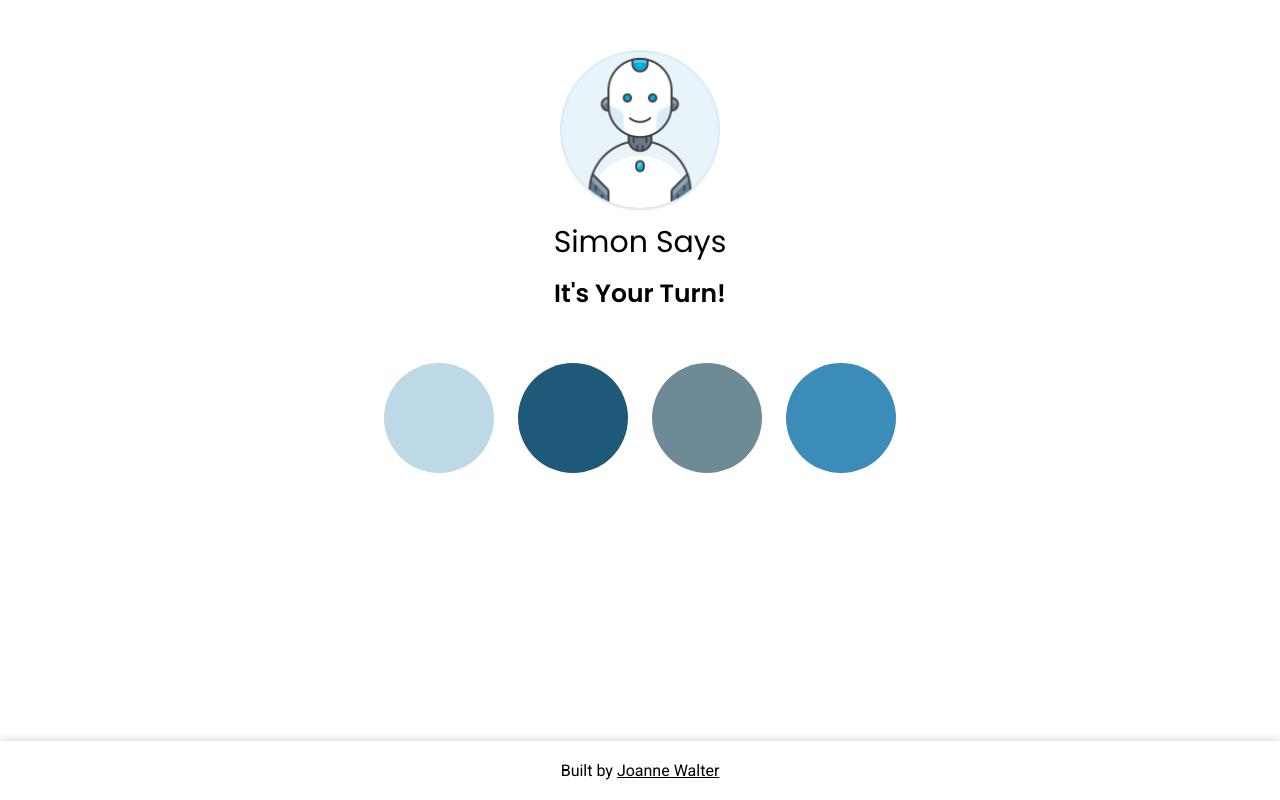
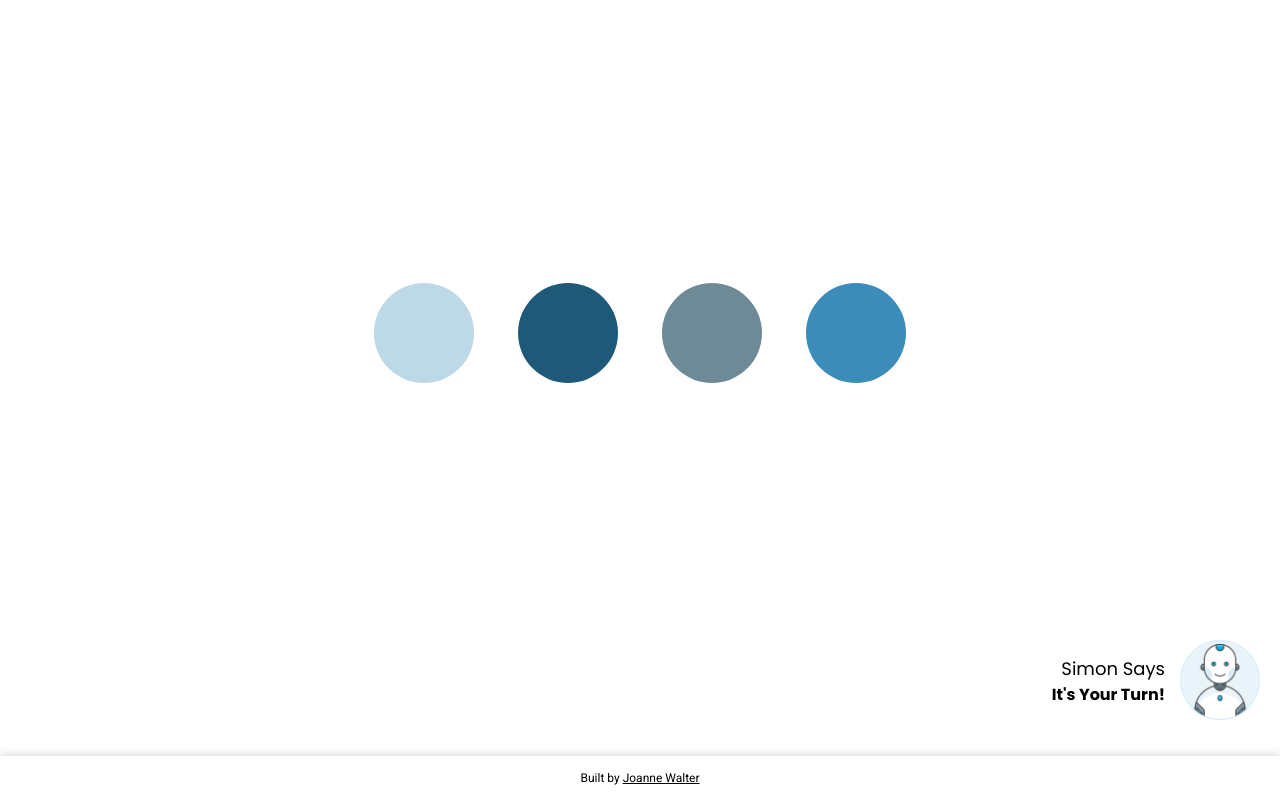
Before and after one commit to JustJo/JustJo.github.io, an Eleventy site: page prototypes/simon-says/index.html in a window 1280 px wide. Both pictures are taken after a click on the element "Start Game". Built offline with nearby package versions, Linux system fonts and the light colour scheme; Eleventy itself is replaced by a stand-in of ours; files that its build step writes are made by us from their sources; no server answers.

Commit message:
Simon Says

```diff
--- a/docs/prototypes/simon-says/styles.css
+++ b/docs/prototypes/simon-says/styles.css
@@ -36,26 +36,31 @@ body {
 	margin: 0 auto;
 	padding-top: 20px;
 	padding-bottom: 80px;
+	display: flex;
+	align-items: center;
+	height: 90%;
+}
+.flex {
+	width: 100%;
 }
 
 
 /*Typography*/
-h1 {
+.container h1 {
 	font-family: 'Poppins', sans-serif;
 	font-size: 30px;
 	text-align: center;
 	padding-top: 10px;
 	padding-bottom: 10px;
 }
-h2 {
+.container h2 {
 	font-family: 'Poppins', sans-serif;
 	font-size: 25px;
 	text-align: center;
 	font-weight: 600;
 	padding-bottom: 20px;
 }
-
-h3 {
+.container h3 {
 	font-weight: 600;
 	text-align: center;
 	padding-bottom: 20px;
@@ -72,7 +77,7 @@ p.byline {
 
 
 /*Starting State*/
-.next-level, .play-again, .simon-sad, audio, .game-board, .game-over, .game-over-result, .your-turn, .simons-turn, .success {
+.simon-active, .next-level, .play-again, .simon-sad, audio, .game-board, .game-over, .game-over-result, .your-turn, .simons-turn, .success {
 	display: none;
 }
 
@@ -112,7 +117,7 @@ p.byline {
 /*Game Board*/
 .game-board {
 	overflow: hidden;
-	padding: 20px;
+	padding: 20px 0;
 }
 .buttons {
 	display: block;
@@ -122,14 +127,16 @@ p.byline {
 
 /*Game Board Buttons*/
 button {
-	width: 110px;
-	height: 110px;
+	width: 100px;
+	height: 100px;
 	border: none;
 	border-radius: 200px;
-	margin: 10px;
+	margin: 20px;
 	padding: 0;
 	cursor: pointer;
+	-webkit-tap-highlight-color: transparent;
 }
+
 
 @media only screen and (max-width: 651px) {
 	.container {
@@ -138,16 +145,28 @@ button {
 	}
 }
 
-@media only screen and (max-width: 384px) {
+@media only screen and (max-width: 383px) {
 	button {
-		width: 80px;
-		height: 80px;
+		width: 110px;
+		height: 110px;
+	}
+}
+@media only screen and (max-width: 363px) {
+	button {
+		width: 100px;
+		height: 100px;
+	}
+}
+@media only screen and (max-width: 343px) {
+	button {
+		width: 90px;
+		height: 90px;
 	}
 }
 @media only screen and (max-width: 324px) {
 	button {
-		width: 75px;
-		height: 75px;
+		width: 80px;
+		height: 80px;
 	}
 }
 
@@ -181,6 +200,33 @@ button {
   animation: flash .2s linear 1;
 }
 
+/*Simon Active*/
+.simon-active {
+	position: fixed;
+	bottom: 80px;
+	right: 20px;
+}
+.simon-active img {
+	height: 80px;
+	width: 80px;
+	float: right;
+}
+.simon-active-copy {
+	float: left;
+	padding-right: 15px;
+}
+.simon-active h2 {
+	font-family: 'Poppins', sans-serif;
+	font-size: 18px;
+	text-align: right;
+	padding-top: 15px;
+}
+.simon-active h3 {
+	font-family: 'Poppins', sans-serif;
+	font-size: 16px;
+	font-weight: 700;
+	text-align: right;
+}
 
 /*Footer*/
 .footer {
@@ -190,8 +236,9 @@ button {
 	left: 0;
 	width: 100%;
 	box-shadow: 0px 0 10px rgba(0, 0, 0, 0.2);
-	padding: 20px 0;
+	padding: 15px 0;
 	background: #fff;
+	font-size: 12px;
 }
 .footer a {
 	color: #000;
--- a/prototypes/simon-says/index.html
+++ b/prototypes/simon-says/index.html
@@ -32,10 +32,10 @@
     $(document).ready(function() {
 
       var level = 1;
-      var $audio = $('audio');
-      var audio = $audio[0];
       var userTurn = 0;
       var completedLevel = 0;
+      var clickBuffer;
+      var play;
 
 
       function randomizer(){
@@ -57,8 +57,8 @@
           //disable buttons
           $("button").attr("disabled", true);
           setTimeout(function(){
+            play(clickBuffer);
             $(".buttons").find("button[value="+ simon +"]").addClass("simon-flash");
-             audio.play();
           }, 500);
           setTimeout(function(){
             $(".buttons").find("button[value="+ simon +"]").removeClass("simon-flash");
@@ -76,10 +76,13 @@
 
       //Start game
       $(".start-game").click(function() {
+        play(clickBuffer);
         createarray();
         $(this).fadeOut();
         $(".byline").fadeOut();
+        $(".header").fadeOut();
         setTimeout(function(){
+          $(".simon-active").fadeIn();
           $(".simon-says").show();
           $(".simons-turn").fadeIn();
           $(".game-board").fadeIn();
@@ -91,12 +94,12 @@
       });
 
       //Your Turn Clicks
-      $("button").click(function() {
+      $(".buttons button").click(function() {
         if (userTurn < level){
           correctAnswer = simonSays[userTurn];
           var userChoice = $(this).attr("value");
           $this = $(this);
-          audio.play();
+          play(clickBuffer);
           $this.addClass("user-flash");
           setTimeout(function(){
             $this.removeClass("user-flash");
@@ -110,10 +113,13 @@
             $(".your-turn").fadeOut();
             $(".game-board").fadeOut();
             $("img.simon-happy").fadeOut();
+            $(".simon-active").fadeOut();
             setTimeout(function(){
+              $(".header").fadeIn();
               $(".game-over").fadeIn(100);
               $("img.simon-sad").fadeIn(100);
               $(".game-over-result").fadeIn(100);
+              $(".play-again").fadeIn(100);
             }, 500);
           } else if (userTurn == (level-1)) { //All Clicks Correct
             $(".current-level").html(level);
@@ -122,7 +128,9 @@
             $("button").attr("disabled", true);
             $(".buttons").fadeOut();
             $(".your-turn").fadeOut();
+            $(".simon-active").fadeOut();
             setTimeout(function(){
+              $(".header").fadeIn();
               $(".success").fadeIn();
               $(".next-level").fadeIn();
             }, 500);
@@ -133,10 +141,13 @@
 
       //Next Level
       $(".next-level").click(function() {
+        play(clickBuffer);
         userTurn = 0;
         $(".next-level").fadeOut();
         $(".success").fadeOut();
+        $(".header").fadeOut();
         setTimeout(function(){
+          $(".simon-active").fadeIn();
           $(".simons-turn").fadeIn();
           $(".buttons").fadeIn();
           createarray();
@@ -147,8 +158,43 @@
 
       //Play Again
       $(".play-again").click(function() {
+        play(clickBuffer);
         location.reload();
       });
+
+
+      //Audio
+      (function (){
+        // Check if the browser supports web audio. Safari wants a prefix.
+        if ('AudioContext' in window || 'webkitAudioContext' in window) {
+
+          play = function (audioBuffer) {
+            console.log("playing audio");
+            var source = context.createBufferSource();
+            source.buffer = audioBuffer;
+            source.connect(context.destination);
+            source.start();
+          };
+
+          var URL = 'sound-1.wav';
+          var AudioContext = window.AudioContext || window.webkitAudioContext;
+          var context = new AudioContext(); // Make it crossbrowser
+          var gainNode = context.createGain();
+          gainNode.gain.value = 1; // set volume to 100%
+          clickBuffer = void 0;
+
+          // The Promise-based syntax for BaseAudioContext.decodeAudioData() is not supported in Safari(Webkit).
+          window.fetch(URL)
+            .then(response => response.arrayBuffer())
+            .then(arrayBuffer => context.decodeAudioData(arrayBuffer,
+               audioBuffer => {
+                  clickBuffer = audioBuffer;
+                },
+                error =>
+                  console.error(error)
+              ))
+        }
+      })();
 
   });
   </script>
@@ -156,10 +202,18 @@
 
 <body>
 
-<audio controls><source src="sound-1.wav" type="audio/wav"></audio>
+<div class="simon-active">
+  <div class="simon-active-copy">
+    <h2>Simon Says</h2>
+    <h3 class="simons-turn">Watch Me!</h3>
+    <h3 class="your-turn">It's Your Turn!</h3>
+  </div>
+  <img src="simon.png" class="simon-happy"/>
+</div>
 
 <div class="container">
 
+  <div class="flex">
     <div class="header">
       <div class="simons-face">
         <img src="simon.png" class="simon-happy"/>
@@ -167,8 +221,6 @@
       </div>
       <h1>Simon Says</h1>
       <div class="simon-says">
-      <h2 class="simons-turn">Watch Me!</h2>
-      <h2 class="your-turn">It's Your Turn!</h2>
         <h2 class="game-over">Game Over!</h2>
         <h2 class="success">Level <span class="current-level">1</span> Cleared</h2>
         <p class="game-over-result">You completed <span class="completed-level"></span> successfully!</p>
@@ -190,6 +242,8 @@
 
   </div>
 
+</div>
+
 <div class="footer">Built by <a href="https://justjo.github.io/">Joanne Walter</a></div>
 
 </body>
--- a/prototypes/simon-says/styles.css
+++ b/prototypes/simon-says/styles.css
@@ -36,26 +36,31 @@ body {
 	margin: 0 auto;
 	padding-top: 20px;
 	padding-bottom: 80px;
+	display: flex;
+	align-items: center;
+	height: 90%;
+}
+.flex {
+	width: 100%;
 }
 
 
 /*Typography*/
-h1 {
+.container h1 {
 	font-family: 'Poppins', sans-serif;
 	font-size: 30px;
 	text-align: center;
 	padding-top: 10px;
 	padding-bottom: 10px;
 }
-h2 {
+.container h2 {
 	font-family: 'Poppins', sans-serif;
 	font-size: 25px;
 	text-align: center;
 	font-weight: 600;
 	padding-bottom: 20px;
 }
-
-h3 {
+.container h3 {
 	font-weight: 600;
 	text-align: center;
 	padding-bottom: 20px;
@@ -72,7 +77,7 @@ p.byline {
 
 
 /*Starting State*/
-.next-level, .play-again, .simon-sad, audio, .game-board, .game-over, .game-over-result, .your-turn, .simons-turn, .success {
+.simon-active, .next-level, .play-again, .simon-sad, audio, .game-board, .game-over, .game-over-result, .your-turn, .simons-turn, .success {
 	display: none;
 }
 
@@ -112,7 +117,7 @@ p.byline {
 /*Game Board*/
 .game-board {
 	overflow: hidden;
-	padding: 20px;
+	padding: 20px 0;
 }
 .buttons {
 	display: block;
@@ -122,14 +127,16 @@ p.byline {
 
 /*Game Board Buttons*/
 button {
-	width: 110px;
-	height: 110px;
+	width: 100px;
+	height: 100px;
 	border: none;
 	border-radius: 200px;
-	margin: 10px;
+	margin: 20px;
 	padding: 0;
 	cursor: pointer;
+	-webkit-tap-highlight-color: transparent;
 }
+
 
 @media only screen and (max-width: 651px) {
 	.container {
@@ -138,16 +145,28 @@ button {
 	}
 }
 
-@media only screen and (max-width: 384px) {
+@media only screen and (max-width: 383px) {
 	button {
-		width: 80px;
-		height: 80px;
+		width: 110px;
+		height: 110px;
+	}
+}
+@media only screen and (max-width: 363px) {
+	button {
+		width: 100px;
+		height: 100px;
+	}
+}
+@media only screen and (max-width: 343px) {
+	button {
+		width: 90px;
+		height: 90px;
 	}
 }
 @media only screen and (max-width: 324px) {
 	button {
-		width: 75px;
-		height: 75px;
+		width: 80px;
+		height: 80px;
 	}
 }
 
@@ -181,6 +200,33 @@ button {
   animation: flash .2s linear 1;
 }
 
+/*Simon Active*/
+.simon-active {
+	position: fixed;
+	bottom: 80px;
+	right: 20px;
+}
+.simon-active img {
+	height: 80px;
+	width: 80px;
+	float: right;
+}
+.simon-active-copy {
+	float: left;
+	padding-right: 15px;
+}
+.simon-active h2 {
+	font-family: 'Poppins', sans-serif;
+	font-size: 18px;
+	text-align: right;
+	padding-top: 15px;
+}
+.simon-active h3 {
+	font-family: 'Poppins', sans-serif;
+	font-size: 16px;
+	font-weight: 700;
+	text-align: right;
+}
 
 /*Footer*/
 .footer {
@@ -190,8 +236,9 @@ button {
 	left: 0;
 	width: 100%;
 	box-shadow: 0px 0 10px rgba(0, 0, 0, 0.2);
-	padding: 20px 0;
+	padding: 15px 0;
 	background: #fff;
+	font-size: 12px;
 }
 .footer a {
 	color: #000;
```
Also changed, not shown: docs/prototypes/simon-says/index.html (+62 -8 lines). Lines whose indentation alone changed are shown as unchanged.
